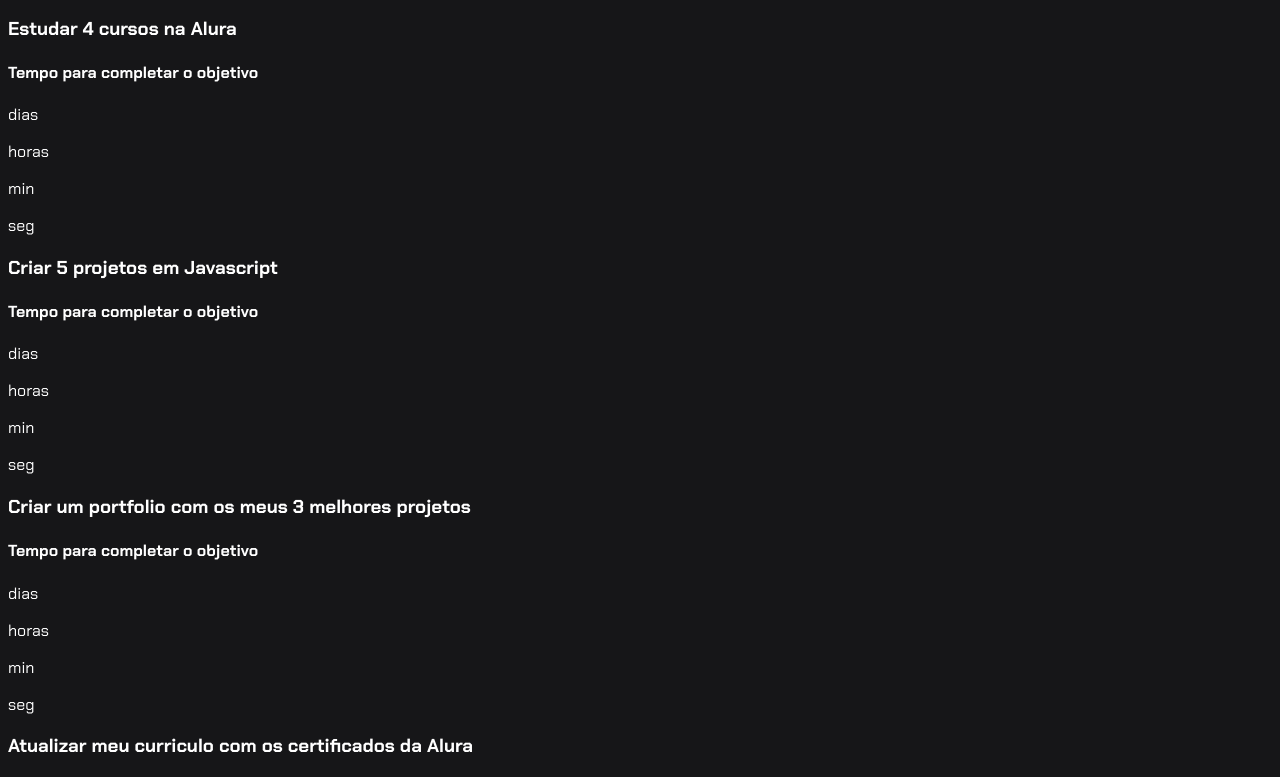
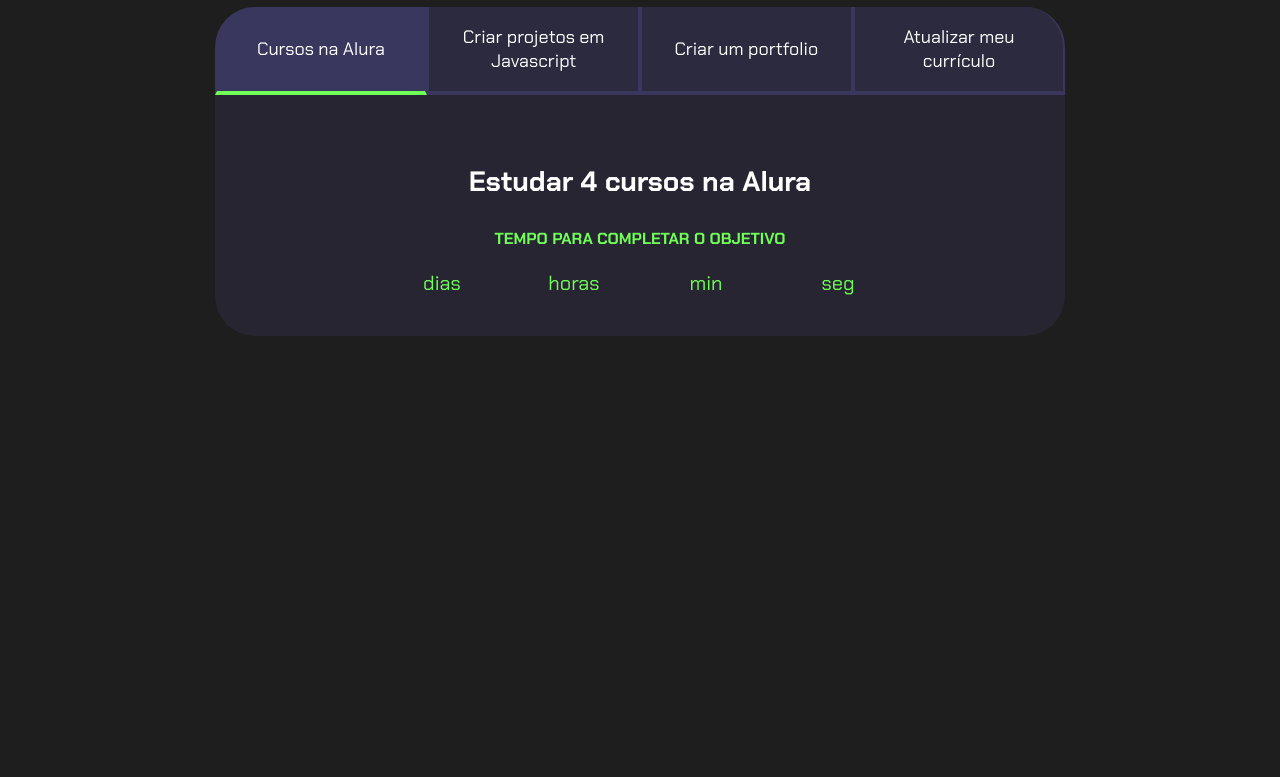
Before and after one commit to kauanquadros03/kauan-site, a plain HTML site: page index.html in a window 1280 px wide. Shown: the part 96-873 px from the top of the page. After the commit the page ends 800 px from the top, so only its background shows below. Drawn offline with Linux system fonts and the light colour scheme; a script that the page names is missing.

Commit message:
Update style.css

```diff
--- a/style.css
+++ b/style.css
@@ -1,7 +1,7 @@
-@import url('https://fonts.googleapis.com/css?family=Chakra+Petch:wght@400;700&display=swap');
+@import url('https://fonts.googleapis.com/css2?family=Chakra+Petch:wght@400;700&display=swap');
 
 :root {
-  --cor-de-fundo: #161618;
+    --cor-de-fundo: #1E1E1E;
     --verde: #6FFF57;
     --branco: #FFFFFF;
     --botao-ativo: #3A375E;
@@ -14,3 +14,115 @@ body {
     color: var(--branco);
     font-family: 'Chakra Petch', sans-serif;
 }
+
+
+.conteudo-principal {
+    display: flex;
+    flex-direction: column;
+    justify-content: center;
+    align-items: center;
+    max-width: 1200px;
+    width: 100%;
+    margin: 0 auto;
+}
+
+.titulo-principal {
+    text-align: left;
+    width: 100%;
+    font-size: 32px;
+}
+
+.titulo-principal span {
+    color: var(--verde);
+}
+
+
+.botao {
+    font-family: 'Chakra Petch', sans-serif;
+    background-color: var(--botao-inativo);
+    color: var(--branco);
+    display: flex;
+    justify-content: center;
+    padding: 1em;
+    font-size: 18px;
+    align-items: center;
+    width: 100%;
+    border-bottom: 4px solid var(--botao-ativo);
+    border-left: 2px solid var(--botao-ativo);
+    border-right: 2px solid var(--botao-ativo);
+    border-top: none;
+}
+
+.botao:first-child {
+    border-radius: 40px 40px 0 0;
+}
+
+.botoes {
+    display: block;
+}
+
+.botao.ativo{
+    background-color: var(--botao-ativo);
+    border-bottom: 4px solid var(--verde);
+}
+
+.abas-textos{
+    background-color: var(--texto-fundo);
+    padding: 40px;
+    border-radius: 0 0 40px 40px;
+}
+.aba-conteudo.ativo{
+    display:block;
+}
+
+.aba-conteudo{
+    display: none;
+}
+
+.aba-conteudo-titulo-principal{
+    font-size: 28px;
+    text-align: center;
+}
+.aba-conteudo-titulo-secundario{
+    text-align: center;
+    color: var(--verde);
+    text-transform: uppercase;
+}
+
+.contador{
+    display:flex;
+    justify-content: center;
+    flex-wrap: wrap;
+}
+.contador-digito{
+    padding: 0 16px;
+    text-align: center;
+    min-width: 100px;
+}
+
+.contador-digito-numero{
+    font-size: 80px;
+    margin: 0;
+
+}
+
+.contador-digito-texto{
+    color: var(--verde);
+    font-size: 20px;
+    margin: 0;
+
+}
+
+@media screen and (min-width: 768px) {
+    .botoes {
+        display: flex;
+    }
+
+    .botao:first-child {
+        border-radius: 40px 0 0 0;
+    }
+
+    .botao:last-child {
+        border-radius: 0 40px 0 0;
+    }
+}
```
Lines whose indentation alone changed are shown as unchanged.
